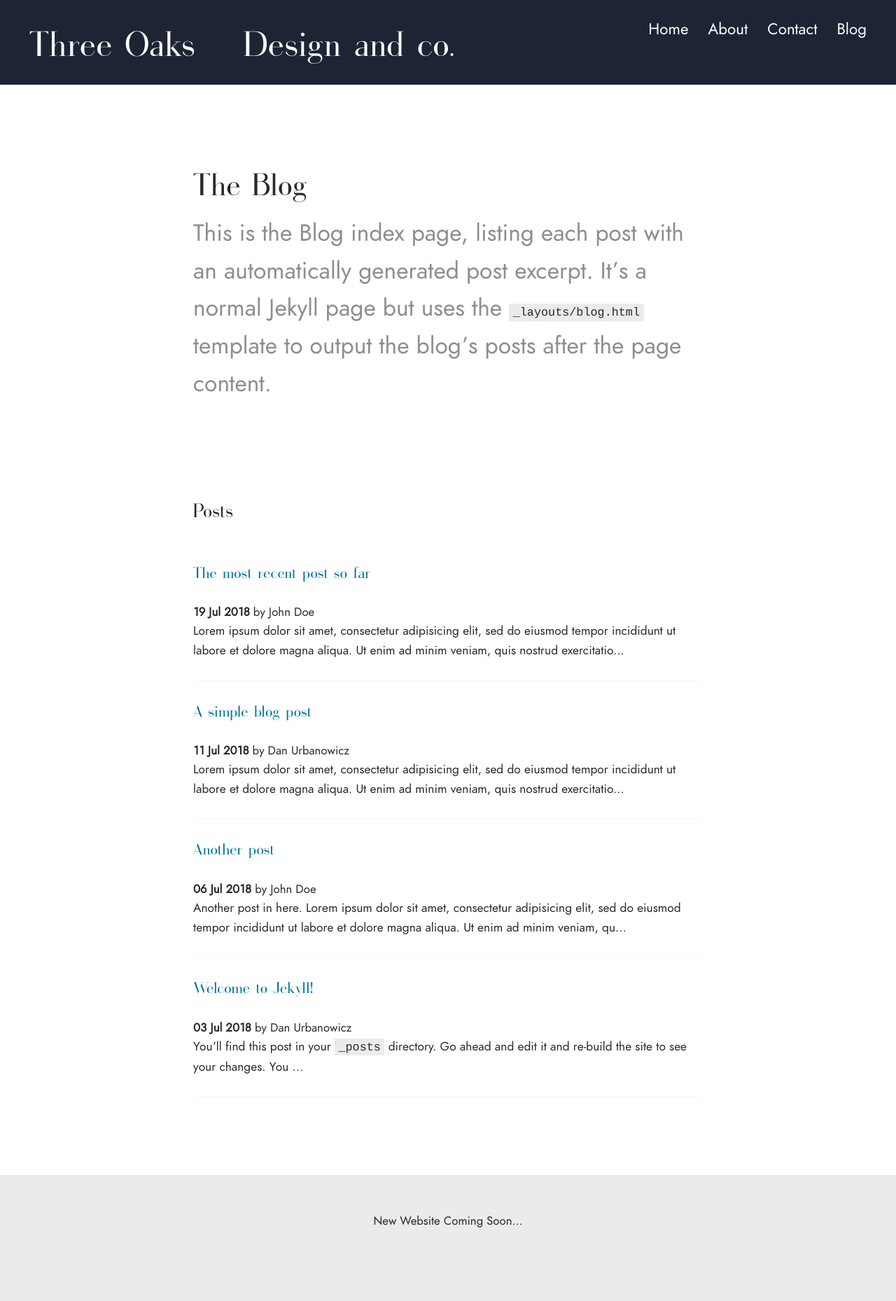
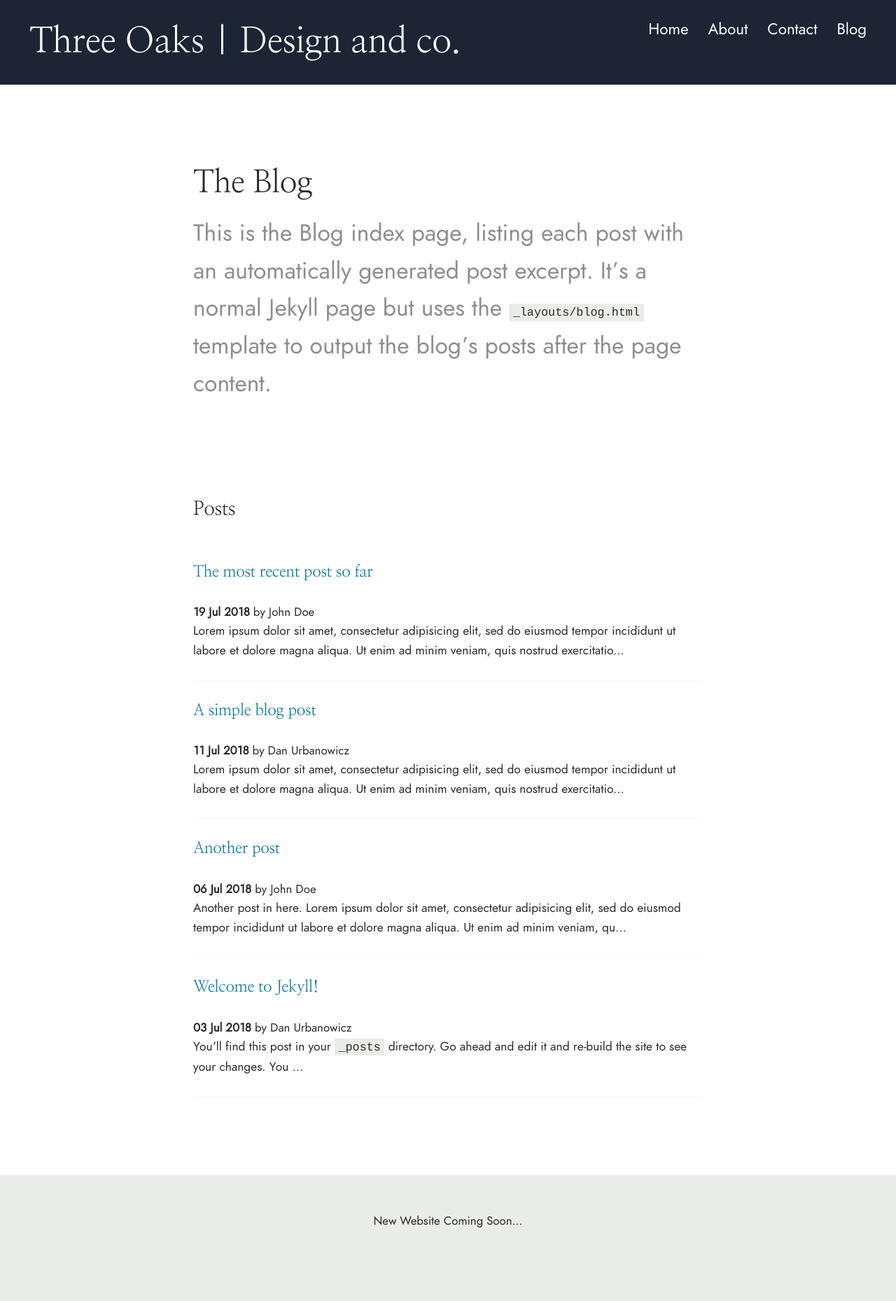
Before and after one commit to memphiswebdesign/three-oaks, a Jekyll site: the page built from pages/blog.md, in a window 1280 px wide. Shown: the whole page at 70% size. Built offline with Jekyll 4.4.1, drawn with Linux system fonts in a browser that asks for light colours; a script that is not in the unit is left out.

Commit message:
adjust fonts

```diff
--- a/_includes/head.html
+++ b/_includes/head.html
@@ -18,7 +18,8 @@
   <link rel="stylesheet" href="{{ "/assets/main.css" | relative_url }}">
 
   <!-- Google Font -->
-  <link href="https://fonts.googleapis.com/css2?family=Nunito+Sans:wght@400;700&display=swap" rel="stylesheet">
+  <link rel="preconnect" href="https://fonts.gstatic.com">
+  <link href="https://fonts.googleapis.com/css2?family=Nanum+Myeongjo:wght@400;700&display=swap" rel="stylesheet">
 
   {% if jekyll.environment == 'production' and site.analytics %}
     {% include analytics.html %}
--- a/_layouts/home2.html
+++ b/_layouts/home2.html
@@ -21,11 +21,11 @@ layout: compress
       <div class="container">
         <ul class="service-cards">
           <li>
-            <h6>Renovation Design</h6>
+            <h5>Renovation Design</h5>
             <p></p>
           </li>
           <li>
-            <h6>Design Consulting</h6>
+            <h5>Design Consulting</h5>
             <p></p>
           </li>
           <li>
--- a/_sass/partials/_fonts.scss
+++ b/_sass/partials/_fonts.scss
@@ -15,5 +15,6 @@
        url('/fonts/renner-book.ttf')  format('truetype');
 }
 
-$serif: 'oaks-serif', TimesNewRoman, Times New Roman, Times, Baskerville, Georgia, serif;
+// $serif: 'oaks-serif', TimesNewRoman, Times New Roman, Times, Baskerville, Georgia, serif;
+$serif: 'Nanum Myeongjo', Arial ,Helvetica Neue, Helvetica, serif;
 $sans-serif: 'renner-book', Arial ,Helvetica Neue, Helvetica, sans-serif;
--- a/_sass/partials/_typography.scss
+++ b/_sass/partials/_typography.scss
@@ -29,6 +29,28 @@ h1,h2,h3,h4,h5,h6,p,figure,time {
   padding-bottom: 2rem;
 }
 
+h1,h2,h3,h4 {
+  line-height: $base-line-height;
+  font-family: $serif;
+  letter-spacing: -0.012em;
+}
+
+h5, h6 {
+  font-family: $sans-serif;
+    text-transform: uppercase;
+    color: #555855;
+}
+
+h5 {
+  font-size: 17px;
+  letter-spacing: 0.04em;
+}
+h6 {
+  font-size: 15px;
+  font-weight: bold;
+  letter-spacing: 0.08em;
+}
+
 h1,h2,h3,h4,h5,h6,figure {
   p + &,
   figure + & {
@@ -51,11 +73,6 @@ p.intro {
   }
 }
 
-h1,h2,h3,h4,h5,h6 {
-  line-height: $base-line-height;
-  font-family: $serif;
-  letter-spacing: 0.05em;
-}
 
 h1 {
   font-size: 2.8rem;
```
